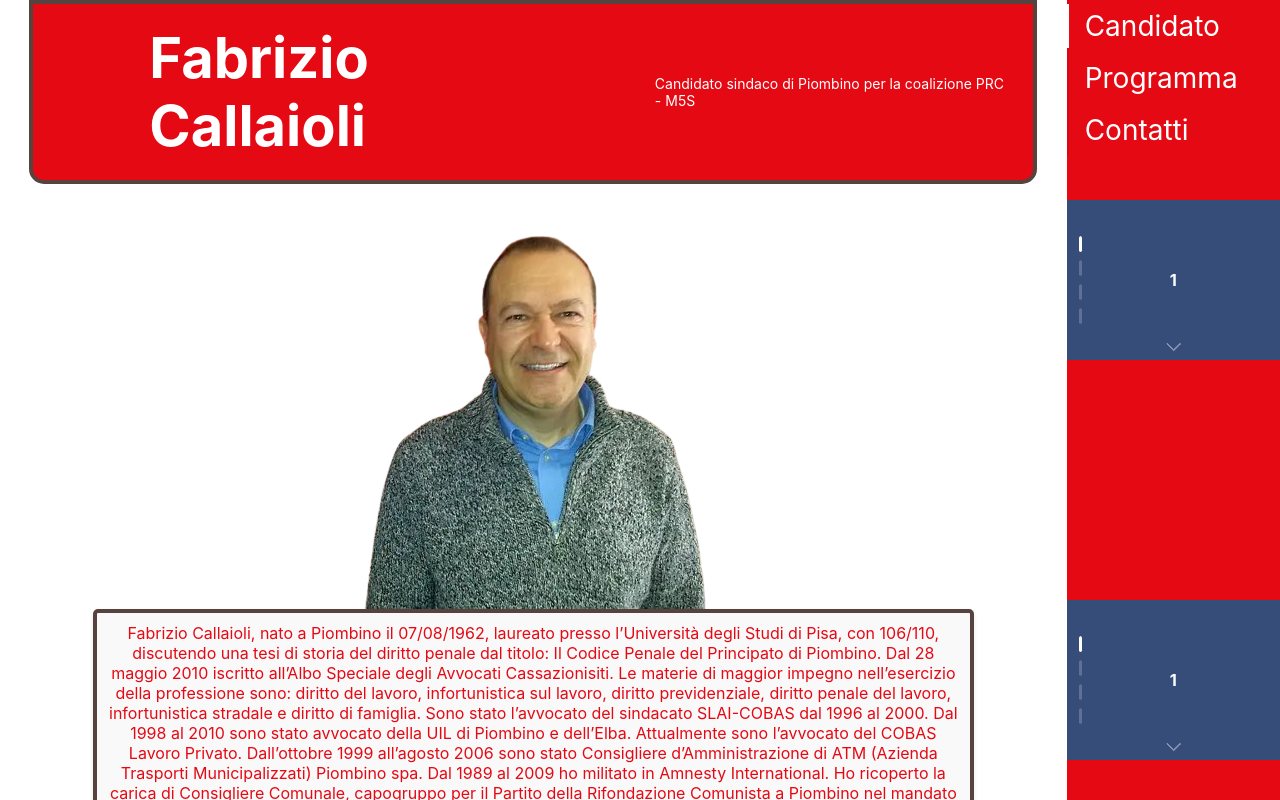
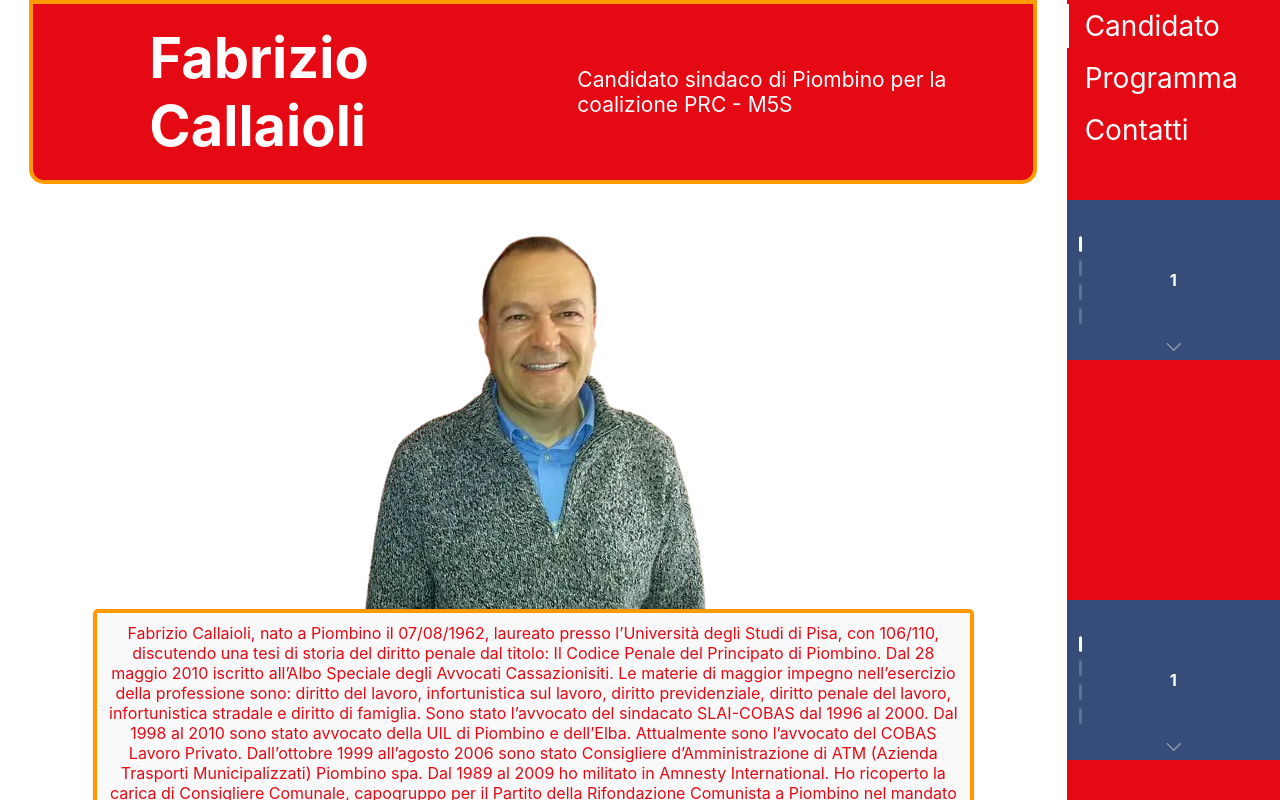
Before and after one commit to prcpiombino/prc_program, a React (Create React App) app in the folder prc/: page /PRC_Piombino/program in a window 1280 px wide. Both pictures are taken after a click on the button "Torna alla homepage". Shown: the top 800 px of the page. Built offline with nearby package versions, Linux system fonts and the light colour scheme.

Commit message:
Colors and padding

```diff
--- a/prc/src/components/HomePage.css
+++ b/prc/src/components/HomePage.css
@@ -14,7 +14,7 @@
 
 .communist-header {
   background-color: #e50914; /* Communist red */
-  border: 4px solid #56423e;
+  border: 4px solid #ff9900;
   color: #fff;
   padding: 20px;
   width: 90%;
@@ -33,7 +33,7 @@
 
 .communist-header p {
   margin: 0;
-  font-size: 1em;
+  font-size: 1.5em;
   padding-left: 10%;
 }
 
@@ -48,7 +48,7 @@
   box-shadow: 0 2px 4px rgba(0, 0, 0, 0.1);
   max-width: 80%;
   margin: 0 auto;
-  border: 4px solid #56423e;
+  border: 4px solid #ff9900;
 }
 
 .anchorContainer {
@@ -100,9 +100,11 @@ h2 {
   text-align: center;
   padding: 10px 0;
 }
-
+.programTitle{
+  margin-top: 12dvh;
+}
 .shortProgram{
-  padding: 25dvh;
+  padding: 5dvh;
 }
 
 /* MOBILE */
@@ -129,17 +131,7 @@ h2 {
   }
 
   .person-description {
-    margin-top: 10px;
-    text-align: center;
     font-size: 12px;
-    color: #e50914;
-    padding: 10px;
-    background-color: #f9f9f9;
-    border-radius: 5px;
-    box-shadow: 0 2px 4px rgba(0, 0, 0, 0.1);
-    max-width: 80%;
-    margin: 0 auto;
-    border: 4px solid #56423e;
   }
 
   .shortProgram{
--- a/prc/src/components/Program.jsx
+++ b/prc/src/components/Program.jsx
@@ -13,7 +13,7 @@ const Program = (props) => {
 
   return (
     <div id={props.id} className="homepage">
-      <h2>Programma</h2>
+      <h2 className='programTitle'>Programma</h2>
       <p className='shortProgram'>
 
         Lorem ipsum dolor sit amet, consectetur adipiscing elit. Integer imperdiet interdum odio, eu iaculis felis condimentum quis. Pellentesque at iaculis sem, ornare pharetra sem. Nullam consectetur risus et urna eleifend eleifend. Phasellus ornare velit non varius tempus. Praesent auctor dictum erat id ultrices. In hac habitasse platea dictumst. Nulla mattis luctus turpis laoreet auctor. Pellentesque auctor ante turpis. Suspendisse porta diam nec tristique convallis. Cras luctus ligula sit amet leo dictum rutrum. Etiam sem nisl, facilisis et felis sed, gravida molestie diam. Suspendisse potenti. Donec pellentesque nunc tincidunt eros porta, eu auctor orci vestibulum. Vestibulum cursus mi magna, id maximus dui gravida efficitur.
```
